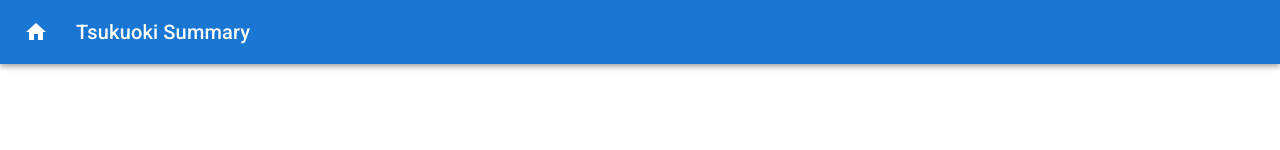
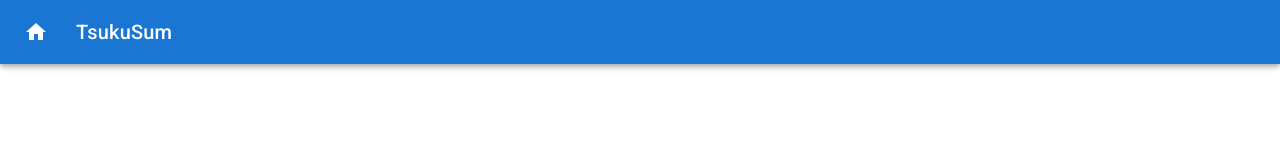
Before and after one commit to kagemomiji/tsukusum, a React (Create React App) app in the folder frontend/: page / in a window 1280 px wide. Shown: the top 150 px of the page. Built offline with nearby package versions, Linux system fonts and the light colour scheme.

Commit message:
[fix] fixed typo and rename

```diff
--- a/frontend/public/index.html
+++ b/frontend/public/index.html
@@ -27,7 +27,7 @@
       work correctly both with client-side routing and a non-root public URL.
       Learn how to configure a non-root public URL by running `npm run build`.
     -->
-    <title>Tsukuoki Summarizer</title>
+    <title>TsukuSum</title>
   </head>
   <body>
     <noscript>You need to enable JavaScript to run this app.</noscript>
--- a/frontend/src/components/common/HeaderBar.tsx
+++ b/frontend/src/components/common/HeaderBar.tsx
@@ -22,7 +22,7 @@ const HeaderBar = ():JSX.Element => {
             <HomeIcon />
           </IconButton>
           <Typography variant="h6" component="div" sx={{ flexGrow: 1 }}>
-            Tsukuoki Summary
+            TsukuSum
           </Typography>
         </Toolbar>
       </AppBar>
```
Also changed, not shown: 1 other file (tests, documents, lock files or other folders).
